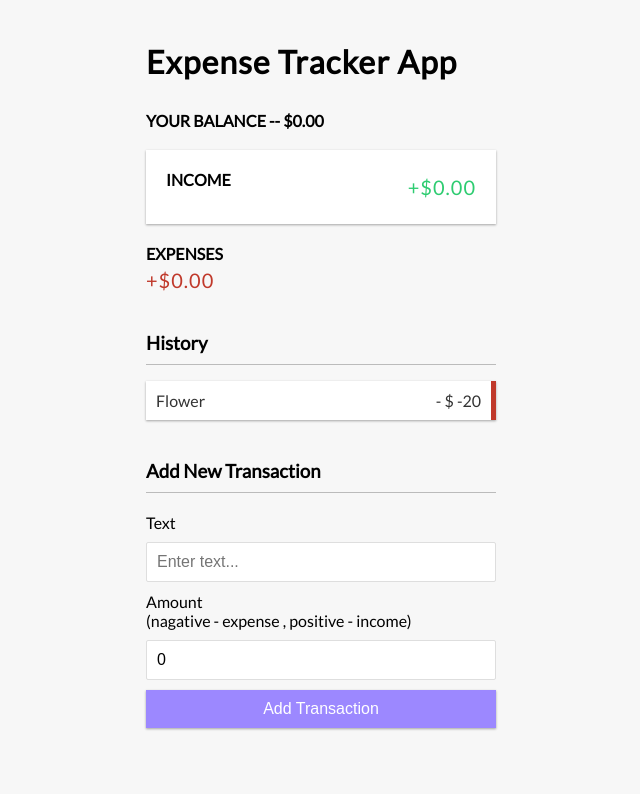
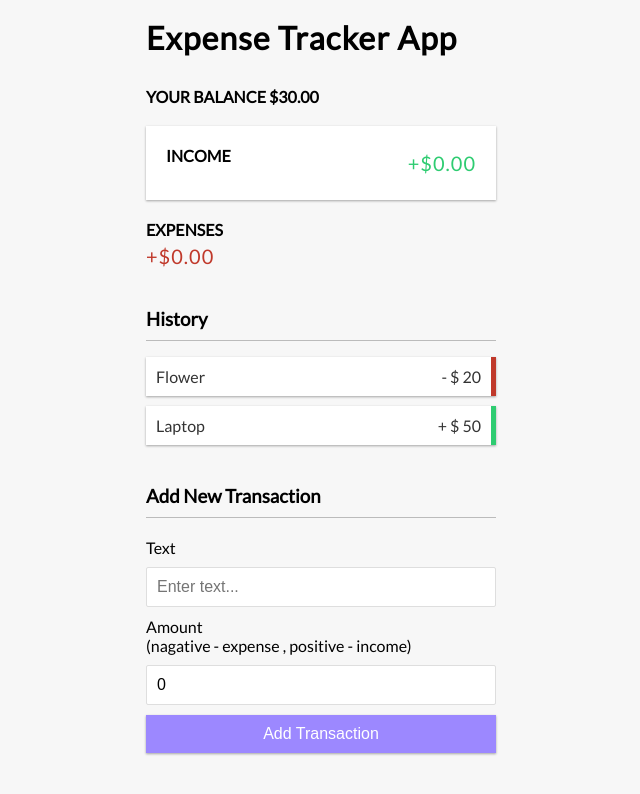
Before and after one commit to AzherSaeed/Expense-Tracker-App-With-React, a React (Create React App) app: page / in a window 1280 px wide. Shown: the top 794 px of the page, without its empty margins (319-959 px from the left). Built offline with nearby package versions, Linux system fonts and the light colour scheme.

Commit message:
change in Balance.js =
total balance is render

```diff
--- a/src/components/Balence.js
+++ b/src/components/Balence.js
@@ -1,9 +1,14 @@
-import React from 'react'
+import React , {useContext} from 'react'
+import {GlobalContext} from '../context/GlobalState';
 
 function Balence() {
+    const {transaction} = useContext(GlobalContext);
+
+    const amounts = transaction.map(trans => trans.amount);
+    const total = amounts.reduce((acc , item ) => (acc += item) , 0).toFixed(2)
     return (
         <>
-            <h4>Your Balance  -- $0.00</h4>
+            <h4>Your Balance <span>${total}</span></h4>
 
         </>
     )
--- a/src/components/Transaction.js
+++ b/src/components/Transaction.js
@@ -4,8 +4,8 @@ export const Transaction = ({trans}) => {
     const sign = trans.amount < 0 ? '-' : '+';
     return (
         <div>
-            <li className="minus">
-    {trans.text}<span>{sign} $ {trans.amount}</span>
+            <li className={trans.amount < 0 ? 'minus' : 'plus'}>
+    {trans.text}<span>{sign} $ {Math.abs(trans.amount)}</span>
                     <button className="delete-btn" >X</button>
                 </li>
         </div>
--- a/src/context/GlobalState.js
+++ b/src/context/GlobalState.js
@@ -5,7 +5,8 @@ import AppReducer from './AppReducer'
 
 const initialState  = {
     transaction : [
-        {id : 1 , text : 'Flower' , amount : -20}
+        {id : 1 , text : 'Flower' , amount : -20},
+        {id : 2 , text : 'Laptop' , amount : 50}
     ]
 }
 
```
